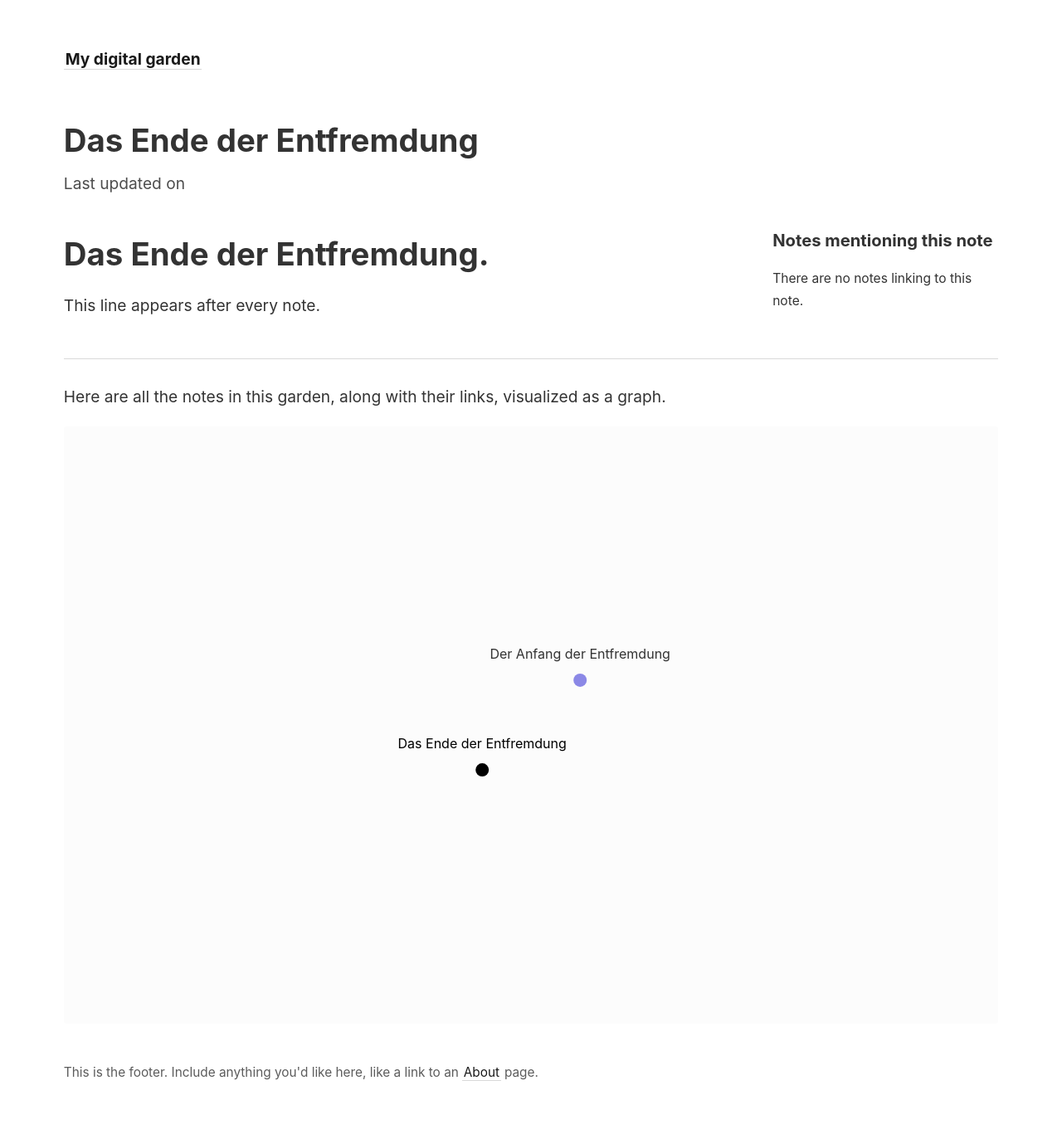
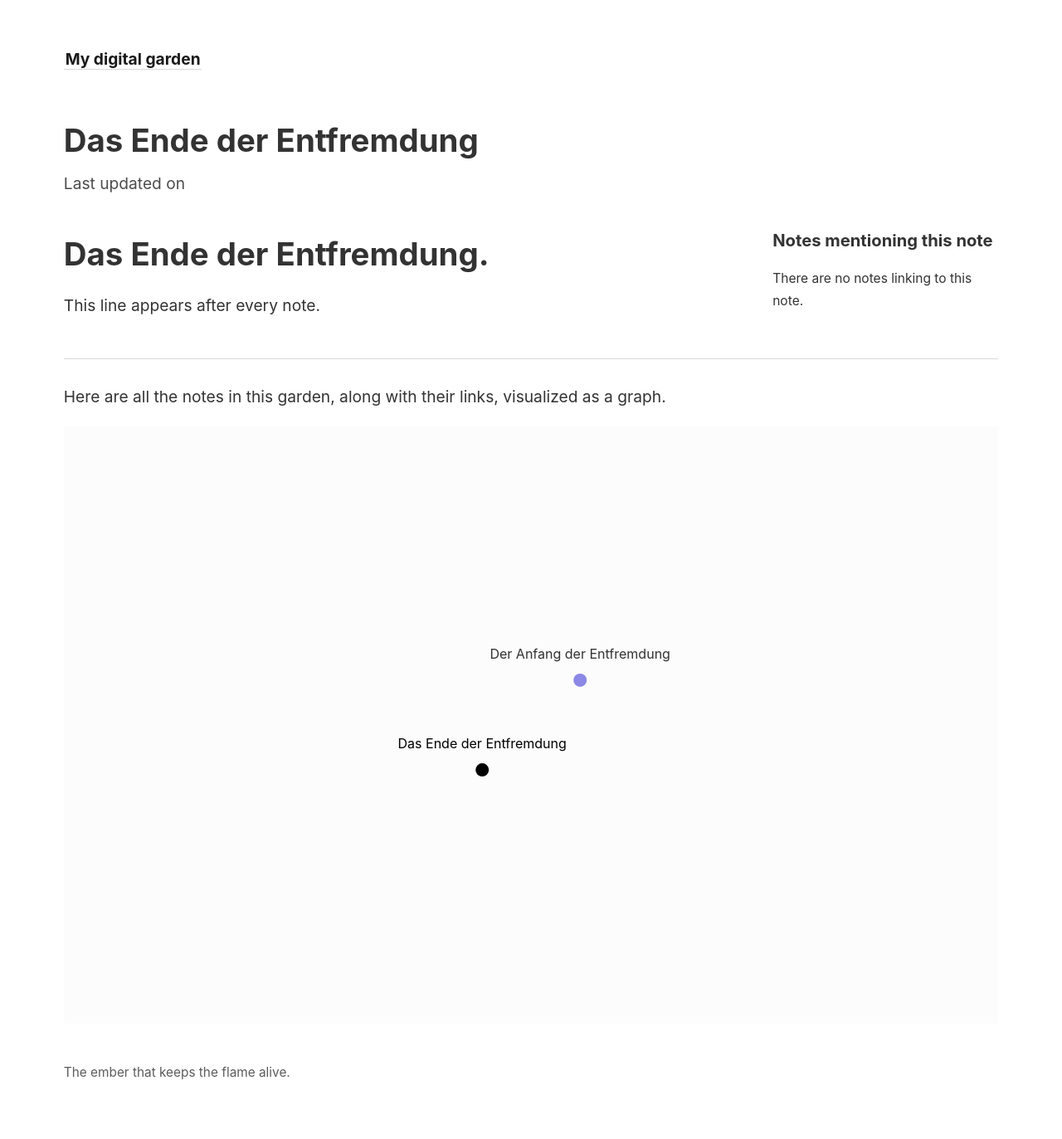
Before and after one commit to RoterLevi/ember, a Jekyll site: the page built from _notes/das-ende-der-entfremdung.md, in a window 1280 px wide. Shown: the whole page at 83% size. Built offline with Jekyll 4.4.1, drawn with Linux system fonts in a browser that asks for light colours.

Commit message:
Update footer.html

```diff
--- a/_includes/footer.html
+++ b/_includes/footer.html
@@ -1 +1 @@
-This is the footer. Include anything you'd like here, like a link to an <a class="internal-link" href="{{ site.baseurl }}/about">About</a> page.
+The ember that keeps the flame alive.
```
